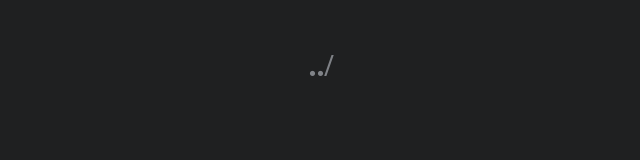
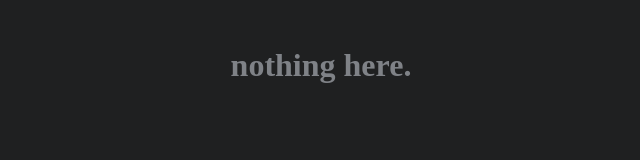
Before and after one commit to DerSucker/dersucker.github.io, a plain HTML site: page index.html in a window 1280 px wide. Shown: the whole page, without its empty margins (319-959 px from the left). Drawn offline with Linux system fonts and the light colour scheme.

Commit message:
Update index.html

```diff
--- a/index.html
+++ b/index.html
@@ -13,7 +13,7 @@
 <body>
   <center>
     <br>
-    <h1>../</h1>
+    <h1>nothing here.</h1>
     <br>
 
 </center>
```
